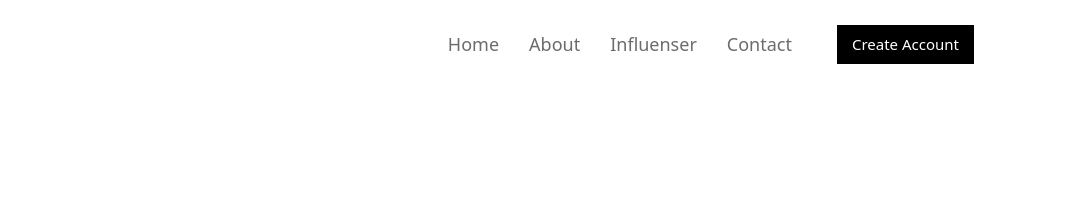
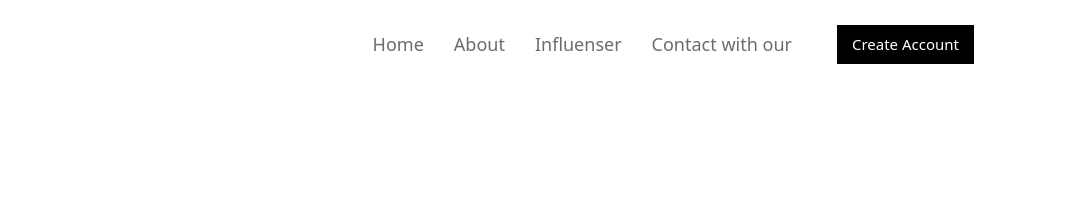
Before and after one commit to konovalov92/newproj, a plain HTML site: page index.html in a window 1280 px wide. Shown: the top 222 px of the page, 212-1280 px from the left. Drawn offline with nearby package versions, Linux system fonts and the light colour scheme; a web font is replaced by a local one.

Commit message:
change contact text

```diff
--- a/index.html
+++ b/index.html
@@ -32,7 +32,7 @@
                             <a href="/" class="header__link">Influenser</a>
                         </li>
                         <li class="navbar_item">
-                            <a href="/" class="header__link">Contact</a>
+                            <a href="/" class="header__link">Contact with our</a>
                         </li>
                     </ul>
                     <div class="account">
```
